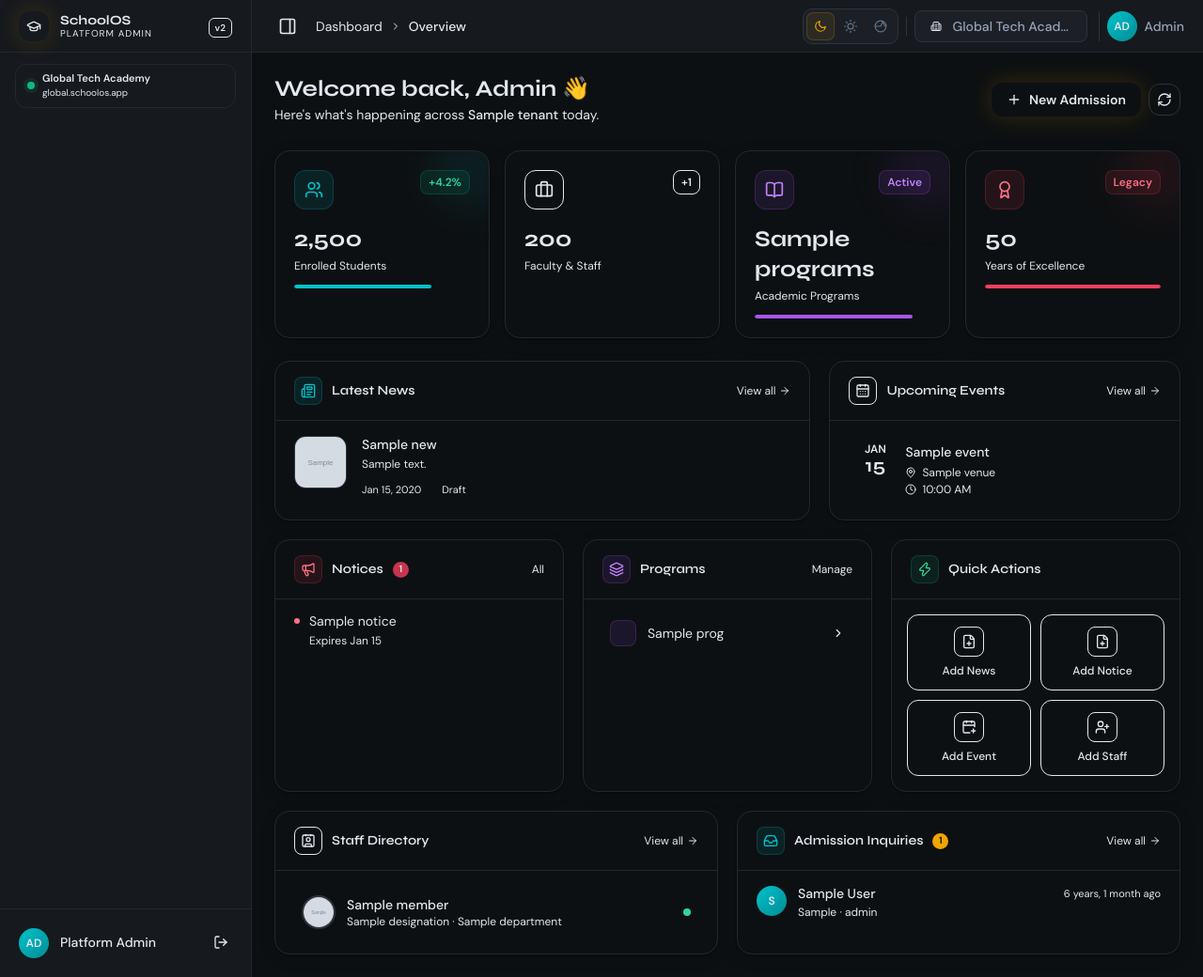
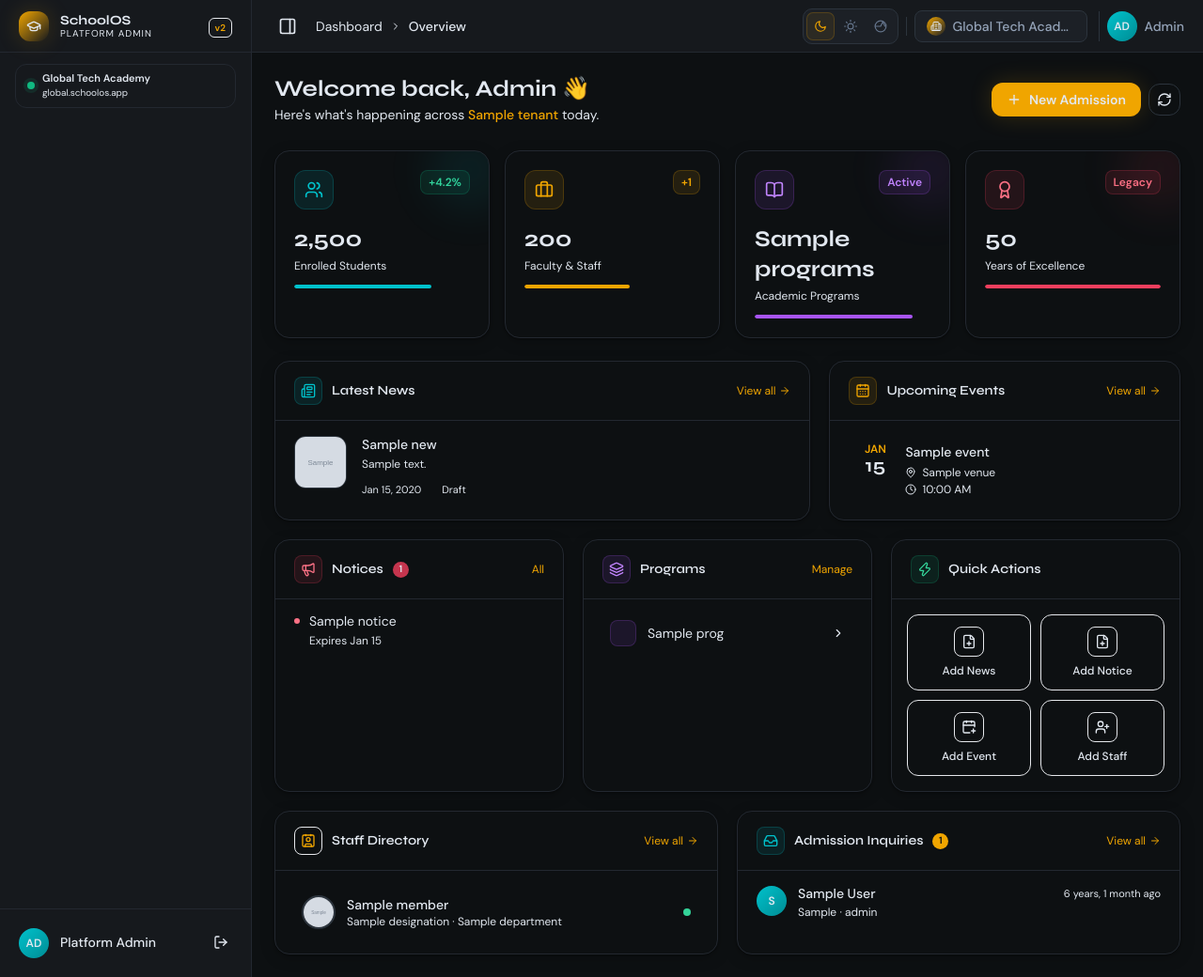
Before and after one commit to austroboy/s_website, a Django app: template dashboard/templates/dashboard/home.html in a window 1280 px wide. Shown: the whole page at 94% size. Run offline with Django 5.2, Linux system fonts and the light colour scheme; the template is opened without the code that fills it: most values are stand-ins (such as "Sample title", 1, 10 or a date in 2020); grey boxes marked "Sample" are stand-in pictures; some libraries are stand-ins or nearby versions.

Commit message:
fix : overview card color.

```diff
--- a/dashboard/templates/dashboard/home.html
+++ b/dashboard/templates/dashboard/home.html
@@ -82,11 +82,11 @@
       class="absolute -top-5 -right-5 w-20 h-20 bg-gold/10 rounded-full blur-xl pointer-events-none"
     ></div>
     <div class="flex items-start justify-between mb-4">
-      <div class="p-2.5 bg-gold/10 border border-gold/20 rounded-xl">
-        <i data-lucide="briefcase" class="w-5 h-5 text-gold"></i>
+      <div class="p-2.5 bg-[#F0A500]/10 border border-[#F0A500]/20 rounded-xl">
+        <i data-lucide="briefcase" class="w-5 h-5 text-[#F0A500]"></i>
       </div>
       <span
-        class="text-xs font-semibold px-2 py-1 rounded-lg bg-gold/10 text-gold border border-gold/20"
+        class="text-xs font-semibold px-2 py-1 rounded-lg bg-[#F0A500]/10 text-[#F0A500] border border-[#F0A500]/20"
         >+1</span
       >
     </div>
@@ -96,7 +96,7 @@
     <p class="text-xs text-content-muted mt-1">Faculty & Staff</p>
     <div class="mt-3 h-1 bg-base-700 rounded-full overflow-hidden">
       <div
-        class="progress-bar-fill bg-gold h-full rounded-full"
+        class="progress-bar-fill bg-[#F0A500] h-full rounded-full"
         style="width: 60%"
       ></div>
     </div>
@@ -255,8 +255,8 @@
       class="flex items-center justify-between px-5 py-4 border-b border-base-700"
     >
       <div class="flex items-center gap-2.5">
-        <div class="p-1.5 bg-gold/10 rounded-lg border border-gold/20">
-          <i data-lucide="calendar-days" class="w-4 h-4 text-gold"></i>
+        <div class="p-1.5 bg-[#F0A500]/10 rounded-lg border border-[#F0A500]/20">
+          <i data-lucide="calendar-days" class="w-4 h-4 text-[#F0A500]"></i>
         </div>
         <h2 class="font-display font-semibold text-content-primary text-sm">
           Upcoming Events
--- a/dashboard/templates/dashboard_base.html
+++ b/dashboard/templates/dashboard_base.html
@@ -39,11 +39,10 @@
                 secondary: "rgb(var(--text-secondary-rgb) / <alpha-value>)",
                 muted: "rgb(var(--text-muted-rgb) / <alpha-value>)",
               },
-              gold: {
-                DEFAULT: "rgb(var(--accent-rgb) / <alpha-value>)",
-                light: "rgb(var(--accent-light-rgb) / <alpha-value>)",
-                dark: "rgb(var(--accent-dark-rgb, var(--accent-rgb)) / <alpha-value>)"
-              },
+              gold: "var(--accent)",
+              accent: "var(--accent)",
+              "accent-bg": "var(--accent-bg)",
+              "accent-border": "var(--accent-border)",
               cyan: {
                 DEFAULT: "rgb(0 194 204 / <alpha-value>)",
                 light: "rgb(52 217 227 / <alpha-value>)",
```
